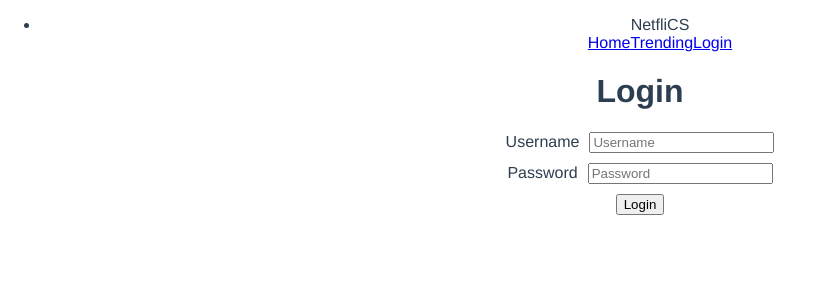
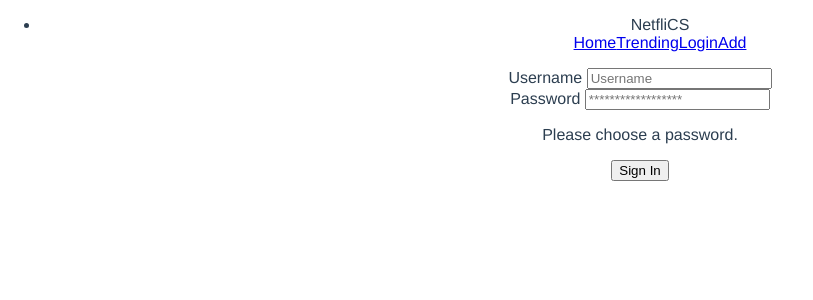
Before and after one commit to aymanelotfi/cschill, a Vue app: page /login in a window 1280 px wide. Shown: the top 300 px of the page, without its empty margins (0-813 px from the left). Built offline with nearby package versions, Linux system fonts and the light colour scheme.

Commit message:
adding login and add_film

```diff
--- a/src/components/Header.vue
+++ b/src/components/Header.vue
@@ -14,6 +14,9 @@
             <router-link
               to="/login"
               class="flex-1 font-bold text-sm text-right lg:text-base text-white hover:text-app-green-1 transition ease-in-out duration-300">Login</router-link>
+              <router-link
+                to="/add"
+                class="font-bold text-sm text-left lg:text-base text-white hover:text-app-green-1 transition ease-in-out duration-300">Add</router-link>
       </ul>
     </nav>
   </div>
--- a/src/components/PopularMovies.vue
+++ b/src/components/PopularMovies.vue
@@ -9,6 +9,7 @@
         backgroundImage: `url(${baseImgUrl}/w500${movie.backdrop_path})`
       }"
       class="bg-gray-300 h-64 w-full rounded-lg shadow-md bg-cover bg-center"
+      v-on:click="redirect(movie.id)"
     ></div>
   </div>
 </template>
@@ -32,6 +33,12 @@ export default {
     }
     loadData();
     return { baseImgUrl, moviesData };
+  },
+  methods:{
+    redirect(res){
+        this.$router.replace({ name: "About" });
+        console.log(res);
+    }
   }
 };
 </script>
--- a/src/router/index.js
+++ b/src/router/index.js
@@ -21,6 +21,13 @@ const routes = [
     return import('../views/Secure.vue')
   }
 }
+,
+{
+  path: "/add",
+  name: "Add",
+  component: () =>
+    import("../views/Add.vue")
+}
 ,{
    path: '/login',
    name: 'Login',
--- /dev/null
+++ b/src/views/Add.vue
@@ -0,0 +1,208 @@
+<template>
+  <div class="add">
+    <h2>Add a movie</h2>
+    <form>
+      <label>Title</label>
+      <input class="shadow appearance-none border rounded w-full py-2 px-3 text-gray-700 leading-tight focus:outline-none focus:shadow-outline" v-model="title" type="text">
+      <label>Description</label>
+      <input class="shadow appearance-none border rounded w-full py-2 px-3 text-gray-700 leading-tight focus:outline-none focus:shadow-outline" v-model="description" type="text">
+      <label>Poster path</label>
+      <input class="shadow appearance-none border rounded w-full py-2 px-3 text-gray-700 leading-tight focus:outline-none focus:shadow-outline" v-model="poster_path" type="text">
+      <label>Type</label>
+      <div class="genre-selector">
+        <button
+          v-for="genre in dictGenres"
+          :key="genre.id"
+          type="button"
+          @click="addGenre(genre)"
+          class="btn btn-blue"
+          :class="genres.includes(genre.id) ?'yes':'no'">
+          {{ genre.name }}
+        </button>
+      </div>
+    </form>
+      <button class="bg-blue-500 hover:bg-blue-700 text-white font-bold py-2 px-4 rounded-full" type="button" @click="submit">Submit</button>
+  </div>
+</template>
+<script>
+export default {
+  name: "Add",
+  created() {},
+  data: function () {
+    return {
+      title: "",
+      description: "",
+      poster_path: "",
+      release_date: "",
+      genres: [],
+      dictGenres: [
+        {
+          id: 28,
+          name: "Action",
+        },
+        {
+          id: 12,
+          name: "Adventure",
+        },
+        {
+          id: 16,
+          name: "Animation",
+        },
+        {
+          id: 35,
+          name: "Comedy",
+        },
+        {
+          id: 80,
+          name: "Crime",
+        },
+        {
+          id: 99,
+          name: "Documentary",
+        },
+        {
+          id: 18,
+          name: "Drama",
+        },
+        {
+          id: 10751,
+          name: "Family",
+        },
+        {
+          id: 14,
+          name: "Fantasy",
+        },
+        {
+          id: 36,
+          name: "History",
+        },
+        {
+          id: 27,
+          name: "Horror",
+        },
+        {
+          id: 10402,
+          name: "Music",
+        },
+        {
+          id: 9648,
+          name: "Mystery",
+        },
+        {
+          id: 10749,
+          name: "Romance",
+        },
+        {
+          id: 878,
+          name: "S-F",
+        },
+        {
+          id: 10770,
+          name: "TV Movie",
+        },
+        {
+          id: 53,
+          name: "Thriller",
+        },
+        {
+          id: 10752,
+          name: "War",
+        },
+        {
+          id: 37,
+          name: "Western",
+        },
+      ],
+  };
+},
+  methods: {
+    addGenre: function (genre) {
+      if (!this.genres.includes(genre.id)) {
+        this.genres.push(genre.id);
+      }
+      else{
+        this.genres.splice(this.genres.indexOf(genre.id),1);
+      }
+    },
+  // },
+  }
+}
+  //   submit: function () {
+  //     axios
+  //       .post(`${process.env.VUE_APP_BACKEND_BASE_URL}/movies/new`, {
+  //         title: this.title,
+  //         description: this.description,
+  //         release_date: this.release_date,
+  //         poster_path: this.poster_path,
+  //         genre_ids: this.genres,
+  //         average_rating: 0,
+  //       })
+  //       .then((response) => {
+  //         console.log("on submit:", response);
+  //         window.location.href = "/details?id=" + response.data._id;
+  //       })
+  //       .catch((error) => {
+  //         console.log(error);
+  //       });
+  //   },
+</script>
+
+<style scoped>
+.genre {
+  display: flex;
+  font-size: 1em;
+  border-radius: 10px;
+  padding: 5px;
+  margin: 5px;
+  transition: 0.4s;
+  align-items: center;
+}
+.add {
+  display: flex;
+  flex-direction: column;
+  align-items: center;
+}
+h2 {
+  text-align: left;
+  font-size: 2.3em;
+  margin-top: 100px;
+}
+form {
+  display: flex;
+  flex-direction: column;
+  width: 20%;
+  min-width: 300px;
+  margin: 50px;
+}
+input,
+textarea {
+  margin: 10px;
+  margin-bottom: 20px;
+}
+textarea {
+  height: 100px;
+}
+label {
+  font-size: 1.3em;
+}
+button {
+  margin: 10px 5px 10px 5px;
+  width: 150px;
+}
+.btn {
+  @apply font-bold py-2 px-4 rounded;
+}
+.btn-blue {
+  @apply bg-blue-500 text-white;
+}
+.btn-blue:hover {
+  @apply bg-blue-700;
+}
+.yes{
+  @apply bg-red-700;
+}
+.no{
+  @apply bg-blue-500;
+}
+
+</style>
--- a/src/views/Login.vue
+++ b/src/views/Login.vue
@@ -1,7 +1,6 @@
 <template>
     <div id="login">
-        <h1>Login</h1>
-        <div class="form-inputs">
+        <!-- <div class="form-inputs">
             <label for="username">Username</label>
             <input type="text" id="username" name="username" v-model="input.username" placeholder="Username" />
         </div>
@@ -9,7 +8,29 @@
             <label for="password">Password</label>
             <input type="password" id="password" name="password" v-model="input.password" placeholder="Password" />
         </div>
-        <button type="button" v-on:click="login()">Login</button>
+        <button type="button" v-on:click="login()">Login</button> -->
+  <div class="grid place-items-center h-screen ">
+  <form class="bg-white shadow-md rounded px-8 pt-6 pb-8 mb-4">
+    <div class="mb-8">
+      <label class="block text-gray-700 text-sm font-bold mb-2" for="username">
+        Username
+      </label>
+      <input class="shadow appearance-none border rounded w-full py-2 px-3 text-gray-700 leading-tight focus:outline-none focus:shadow-outline" id="username" v-model="input.username" type="text" placeholder="Username">
+    </div>
+    <div class="mb-6">
+      <label class="block text-gray-700 text-sm font-bold mb-2" for="password">
+        Password
+      </label>
+      <input class="shadow appearance-none border border-red-500 rounded w-full py-2 px-3 text-gray-700 mb-3 leading-tight focus:outline-none focus:shadow-outline"   id="password"  v-model="input.password" type="password" placeholder="******************">
+
+      <p class="text-red-500 text-xs italic">Please choose a password.</p>
+    </div>
+
+      <button class="bg-blue-500 hover:bg-blue-700 text-white font-bold py-2 px-4 rounded focus:outline-none focus:shadow-outline" type="button" v-on:click="login()">
+        Sign In
+      </button>
+  </form>
+</div>
     </div>
 </template>
 
@@ -31,7 +52,8 @@
         },
         methods: {
             login() {
-              // console.log(this.input.password)
+               //console.log(this.input.username)
+
                 if(this.input.username != "" && this.input.password != "") {
                     // This should actually be an api call not a check against this.$parent.mockAccount
                     if(this.input.username == this.mockAccount.username && this.input.password == this.mockAccount.password) {
@@ -55,11 +77,11 @@
 <style>
 
 #login .form-inputs {
-    padding-bottom: 10px;
+    padding-bottom: 20px;
 }
 
 #login .form-inputs label {
-    padding-right: 10px;
+    padding-right: 20px;
 }
 
 </style>
```
Also changed, not shown: src/views/Movie_Detail.vue (added).
